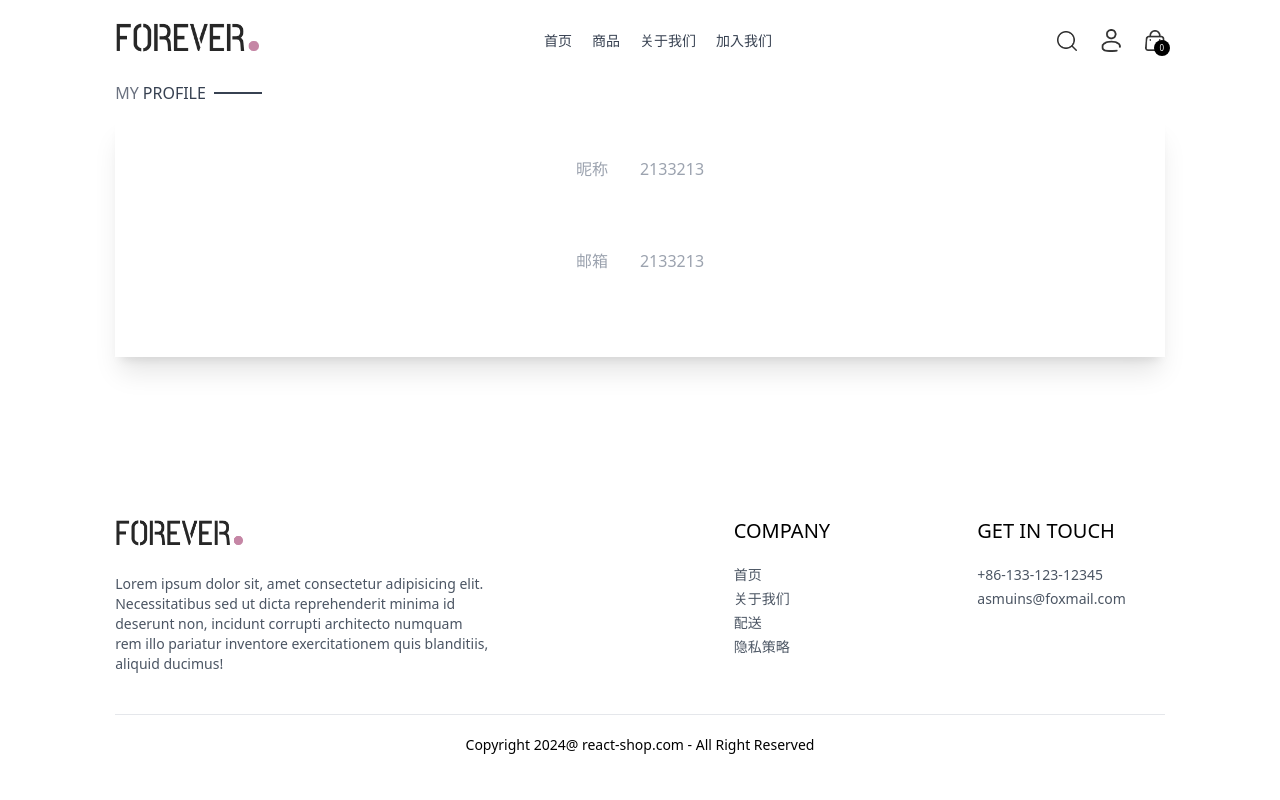
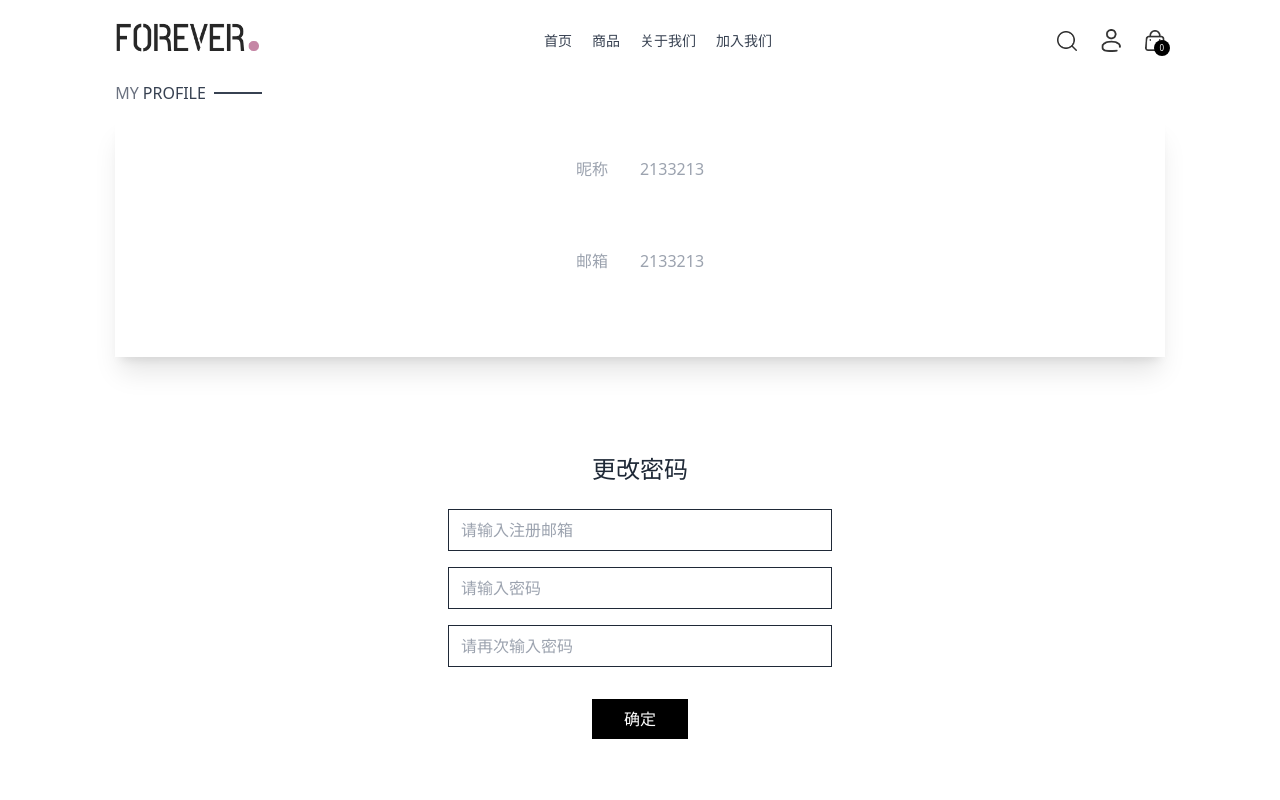
Before and after one commit to AsMuin/React-Shop, a React (Vite) app: page /profile in a window 1280 px wide. Shown: the top 800 px of the page. Built offline with nearby package versions, Linux system fonts and the light colour scheme.

Commit message:
feat：重置密码

```diff
--- a/src/components/UpdatePassword.tsx
+++ b/src/components/UpdatePassword.tsx
@@ -1,5 +1,69 @@
+import { useState } from 'react';
+import { toast } from 'react-toastify';
+
 function UpdatePassword() {
-    return (<>
-        <div></div></>)
+    const [form, setForm] = useState({
+        email: '',
+        password: '',
+        confirmPassword: ''
+    });
+
+    const handleSubmit = (e: React.FormEvent<HTMLFormElement>) => {
+        e.preventDefault();
+        if (form.password !== form.confirmPassword) {
+            toast.error('两次输入的密码必须相同');
+        }
+        console.log(form);
+    };
+    function updateFormData(e: React.ChangeEvent<HTMLInputElement>) {
+        const { name, value } = e.target;
+        setForm(prev => ({ ...prev, [name]: value }));
+    }
+    return (
+        <>
+            <div>
+                <form onSubmit={handleSubmit} className="m-auto mt-14 flex w-[90%] flex-col items-center gap-4 text-gray-800 sm:max-w-96">
+                    <div className="mb-2 mt-10 inline-flex items-center gap-2">
+                        <p className="text-2xl">更改密码</p>
+                    </div>
+
+                    <input
+                        value={form.email}
+                        onChange={updateFormData}
+                        type="email"
+                        className="w-full border border-gray-800 px-3 py-2"
+                        placeholder="请输入注册邮箱"
+                        name="email"
+                        required
+                    />
+                    <input
+                        value={form.password}
+                        onChange={updateFormData}
+                        type="password"
+                        className="peer w-full border border-gray-800 px-3 py-2"
+                        placeholder="请输入密码"
+                        name="password"
+                        required
+                    />
+                    <input
+                        value={form.confirmPassword}
+                        onChange={updateFormData}
+                        type="password"
+                        className="peer w-full border border-gray-800 px-3 py-2"
+                        placeholder="请再次输入密码"
+                        name="confirmPassword"
+                        required
+                    />
+                    <p
+                        className={`self-start text-xs text-red-500 peer-focus-visible:hidden ${form.password !== form.confirmPassword ? 'block' : 'hidden'}`}>
+                        *两次输入的密码必须相同
+                    </p>
+                    <button type="submit" className="mt-4 bg-black px-8 py-2 font-light text-white">
+                        确定
+                    </button>
+                </form>
+            </div>
+        </>
+    );
 }
 export default UpdatePassword;
--- a/src/pages/Profile.tsx
+++ b/src/pages/Profile.tsx
@@ -1,23 +1,25 @@
-import Title from "@/components/Title";
+import Title from '@/components/Title';
+import UpdatePassword from '@/components/UpdatePassword';
 function Profile() {
     return (
         <>
             <div className="container-sm mx-auto">
                 <Title text1="MY" text2="PROFILE" />
-                <ul className="min-h-[15rem] p-6 flex flex-col gap-8 shadow-xl  overflow-hidden" >
-                    <li className=" md:flex md:gap-8 md:justify-center p-4 text-gray-400 hover:scale-110 hover:shadow-lg hover:text-gray-600 hover:font-bold text-center duration-500 group">
+                <ul className="flex min-h-[15rem] flex-col gap-8 overflow-hidden p-6 shadow-xl">
+                    <li className="group p-4 text-center text-gray-400 duration-500 hover:scale-110 hover:font-bold hover:text-gray-600 hover:shadow-lg md:flex md:justify-center md:gap-8">
                         <p className="mb-1">昵称</p>
                         <p className="block group-hover:hidden md:hidden">...</p>
                         <p className="hidden group-hover:block md:block">2133213</p>
                     </li>
-                    <li className=" md:flex md:gap-8 md:justify-center p-4 text-gray-400 hover:scale-110 hover:shadow-lg hover:text-gray-600 hover:font-bold text-center duration-500 group">
+                    <li className="group p-4 text-center text-gray-400 duration-500 hover:scale-110 hover:font-bold hover:text-gray-600 hover:shadow-lg md:flex md:justify-center md:gap-8">
                         <p className="mb-1">邮箱</p>
                         <p className="block group-hover:hidden md:hidden">...</p>
                         <p className="hidden group-hover:block md:block">2133213</p>
                     </li>
                 </ul>
             </div>
+            <UpdatePassword />
         </>
-    )
+    );
 }
 export default Profile;
```
Also changed, not shown: src/components/Navbar.tsx (+6 -2 lines).
